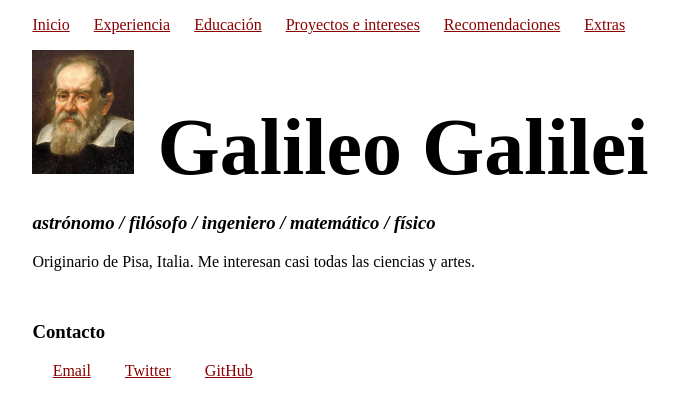
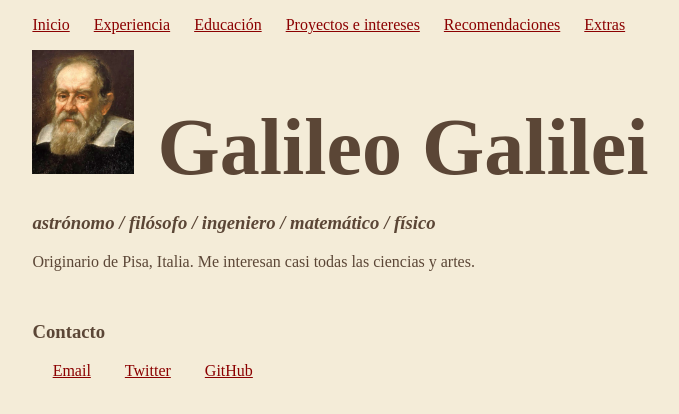
Before and after one commit to dsalgadoviz/cv, a plain HTML site: page index.html in a window 1280 px wide. Shown: the whole page, without its empty margins (102-781 px from the left). Drawn offline with Linux system fonts and the light colour scheme.

Commit message:
Changing global (body) colors (background and font)

```diff
--- a/styles/styles.css
+++ b/styles/styles.css
@@ -1,3 +1,9 @@
+/*  Type selectors  */
+body {
+    color: #5B4636;
+    background-color: #F4ECD8;
+}
+
 /*  Class selectors  */
 .container {
     margin: auto;
@@ -18,7 +24,6 @@
     margin: auto;
 }
 
-
 /*  ID selectors  */
 #contact {
     margin: 5% 0;
@@ -32,7 +37,6 @@
 #contact li {
     padding: 0 30px 0 0;
 }
-
 
 /*  Descendant selectors  */
 header img {
@@ -55,7 +59,6 @@ nav ul li {
     padding: 0 20px 0 0;
 }
 
-
 /*  Pseudo-class selectors  */
 a:link {
     color: darkred;
```
